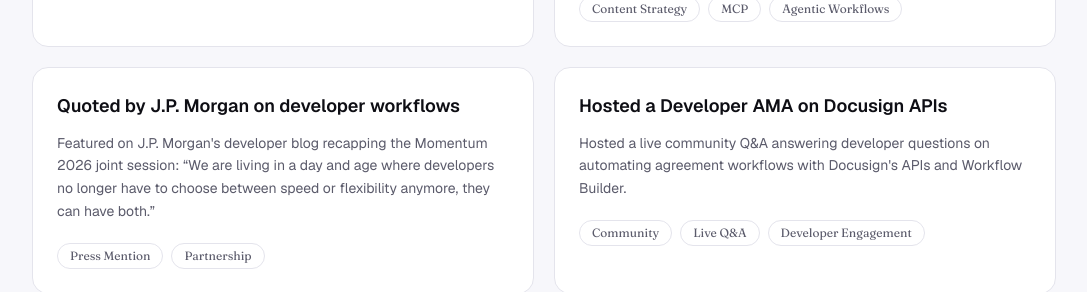
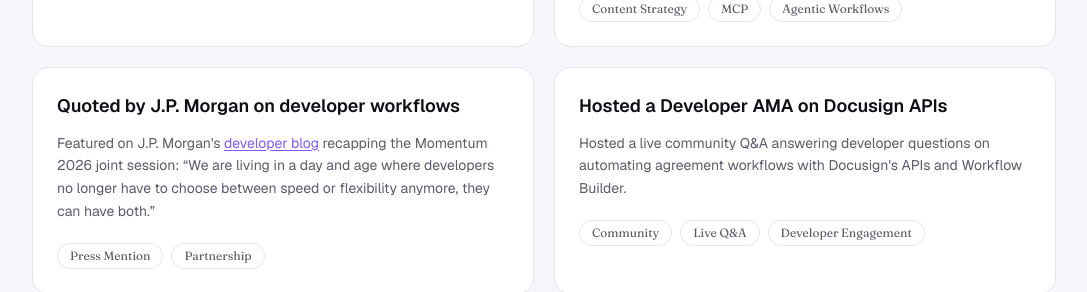
Before and after one commit to nbyrd9/portfolio-site, a Next.js app: page / in a window 1280 px wide. Shown: the part 1880-2172 px from the top of the page, without its empty margins (96-1183 px from the left). Built offline with nearby package versions, Linux system fonts and the light colour scheme.

Commit message:
Link "developer blog" inline in the J.P. Morgan highlight
Replaces the whole-card link with an inline link on just the
"developer blog" phrase in the description.

```diff
--- a/src/components/Highlights.tsx
+++ b/src/components/Highlights.tsx
@@ -3,6 +3,29 @@
 import { motion } from "framer-motion";
 import clsx from "clsx";
 import { highlights, type Highlight } from "@/content/resume";
+
+function renderDescription(h: Highlight) {
+  if (h.linkText && h.linkUrl) {
+    const idx = h.description.indexOf(h.linkText);
+    if (idx !== -1) {
+      return (
+        <>
+          {h.description.slice(0, idx)}
+          <a
+            href={h.linkUrl}
+            target="_blank"
+            rel="noopener noreferrer"
+            className="relative z-10 text-accent underline underline-offset-2 hover:opacity-80"
+          >
+            {h.linkText}
+          </a>
+          {h.description.slice(idx + h.linkText.length)}
+        </>
+      );
+    }
+  }
+  return h.description;
+}
 
 function HighlightCard({
   h,
@@ -37,7 +60,7 @@ function HighlightCard({
       />
       <h3 className="text-lg font-semibold">{h.title}</h3>
       <p className="mt-3 text-sm leading-relaxed text-muted">
-        {h.description}
+        {renderDescription(h)}
         {h.repoUrl && (
           <>
             {" "}
--- a/src/content/resume.ts
+++ b/src/content/resume.ts
@@ -19,6 +19,8 @@ export type Highlight = {
   tags: string[];
   url?: string;
   repoUrl?: string;
+  linkText?: string;
+  linkUrl?: string;
 };
 
 export const highlights: Highlight[] = [
@@ -57,7 +59,8 @@ export const highlights: Highlight[] = [
     description:
       "Featured on J.P. Morgan's developer blog recapping the Momentum 2026 joint session: “We are living in a day and age where developers no longer have to choose between speed or flexibility anymore, they can have both.”",
     tags: ["Press Mention", "Partnership"],
-    url: "https://developer.payments.jpmorgan.com/blog/community/docusign-momentum-2026-mcp-ai-workflows",
+    linkText: "developer blog",
+    linkUrl: "https://developer.payments.jpmorgan.com/blog/community/docusign-momentum-2026-mcp-ai-workflows",
   },
   {
     id: "developer-ama",
```
